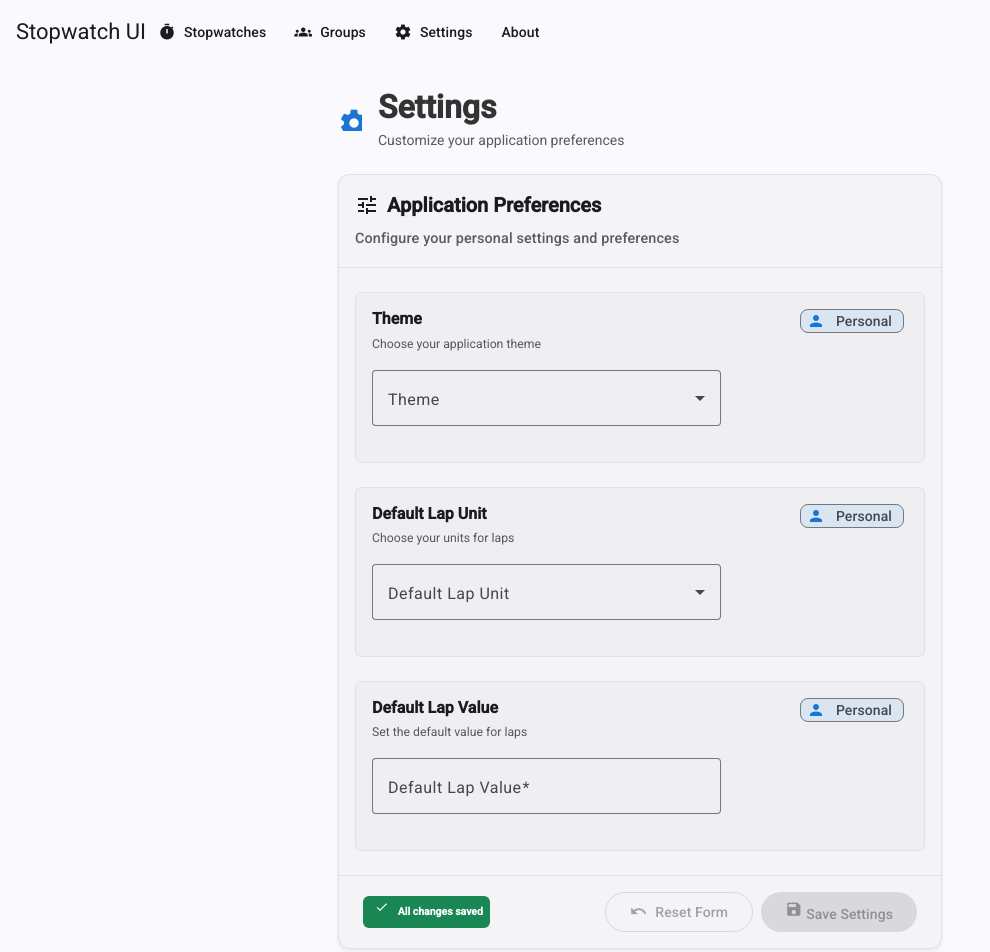
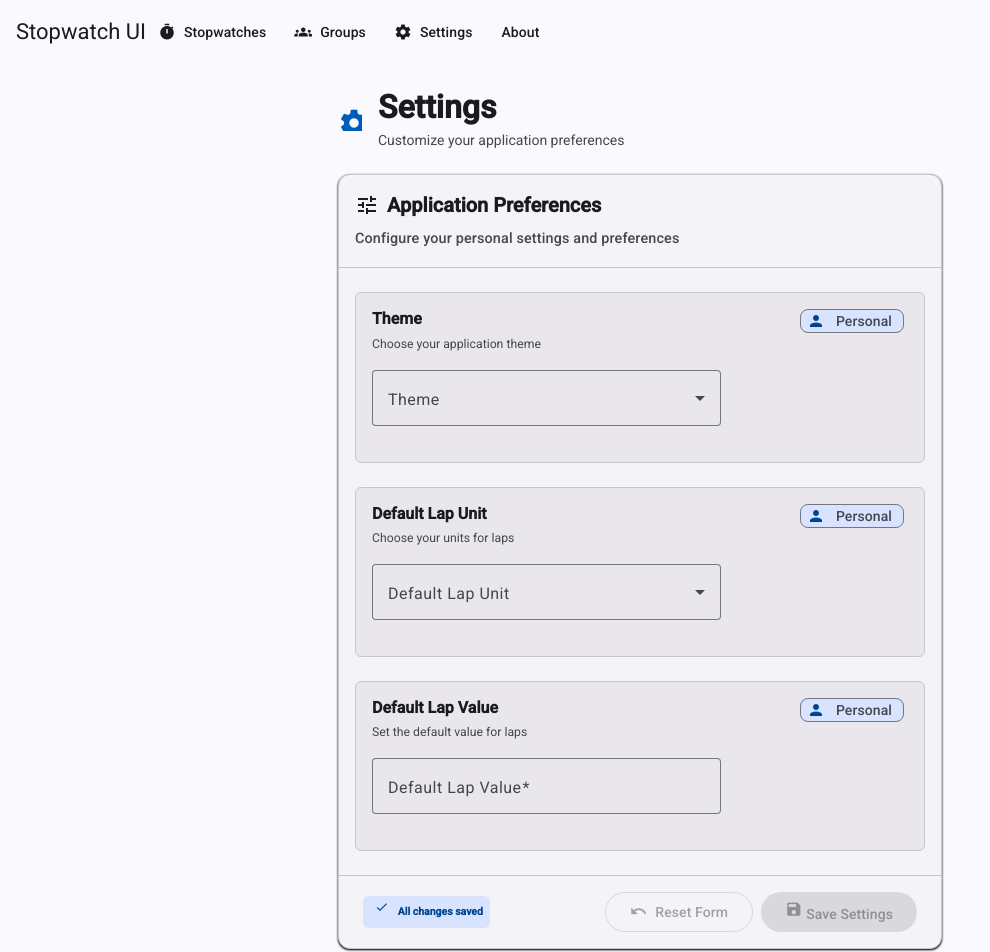
Before and after one commit to dpfens/stopwatch-ui, an Angular app: page /settings in a window 1280 px wide. Shown: the top 952 px of the page, without its empty margins (0-990 px from the left). Built offline with nearby package versions, Linux system fonts and the light colour scheme.

Commit message:
updates UI styling to be theme-agnostic

```diff
--- a/src/app/components/pages/about/about.component.scss
+++ b/src/app/components/pages/about/about.component.scss
@@ -1,9 +1,9 @@
 .hero-card {
-  background: linear-gradient(135deg, #007bff 0%, #0056b3 100%);
+  background: linear-gradient(135deg, var(--mat-sys-primary) 0%, var(--mat-sys-primary-container) 100%);
 }
 
 .hero-icon {
-  color: rgba(255, 255, 255, 0.9);
+  color: var(--mat-sys-on-primary);
 }
 
 .feature-card {
@@ -14,7 +14,7 @@
 .feature-card:hover {
   transform: translateY(-4px);
   box-shadow: 0 8px 25px rgba(0, 0, 0, 0.15) !important;
-  border-left-color: #007bff;
+  border-left-color: var(--mat-sys-primary);
 }
 
 .user-card {
@@ -42,13 +42,17 @@ mat-expansion-panel:last-child {
 }
 
 .alert-info {
-  border-left-color: #0dcaf0;
+  border-left-color: var(--mat-sys-tertiary);
 }
 
 .alert-success {
-  border-left-color: #198754;
+  border-left-color: var(--mat-sys-secondary);
 }
 
 .alert-light {
-  border-left-color: #6c757d;
+  border-left-color: var(--mat-sys-outline-variant);
 }
+
+.text-muted {
+  color: var(--mat-sys-on-surface-variant) !important;
+}
--- a/src/app/components/pages/settings/settings.component.scss
+++ b/src/app/components/pages/settings/settings.component.scss
@@ -1,14 +1,7 @@
-// Settings Component Styles
+// Settings Component Styles - Angular Material 3
 
 .setting-item {
-  background: rgba(0, 0, 0, 0.02);
-  transition: all 0.2s ease;
-
-  &:hover {
-    background: rgba(0, 0, 0, 0.04);
-    transform: translateY(-1px);
-    box-shadow: 0 4px 8px rgba(0, 0, 0, 0.1);
-  }
+  background: var(--mat-sys-surface-container-high);
 }
 
 // Scope chip styling
@@ -17,29 +10,29 @@
   height: 24px;
 
   &.scope-user {
-    background-color: rgba(33, 150, 243, 0.1);
-    color: #1976d2;
+    background-color: var(--mat-sys-primary-container);
+    color: var(--mat-sys-on-primary-container);
 
     mat-icon {
-      color: #1976d2;
+      color: var(--mat-sys-on-primary-container);
     }
   }
 
   &.scope-group {
-    background-color: rgba(255, 152, 0, 0.1);
-    color: #f57c00;
+    background-color: var(--mat-sys-secondary-container);
+    color: var(--mat-sys-on-secondary-container);
 
     mat-icon {
-      color: #f57c00;
+      color: var(--mat-sys-on-secondary-container);
     }
   }
 
   &.scope-global {
-    background-color: rgba(76, 175, 80, 0.1);
-    color: #388e3c;
+    background-color: var(--mat-sys-tertiary-container);
+    color: var(--mat-sys-on-tertiary-container);
 
     mat-icon {
-      color: #388e3c;
+      color: var(--mat-sys-on-tertiary-container);
     }
   }
 }
@@ -64,6 +57,7 @@ mat-option {
   .text-muted {
     font-size: 0.8em;
     line-height: 1.2;
+    color: var(--mat-sys-on-surface-variant);
   }
 }
 
@@ -75,12 +69,24 @@ mat-option {
   mat-icon {
     margin-right: 0.25rem;
   }
+
+  // Override Bootstrap badges with Material 3 colors
+  &.bg-warning {
+    background-color: var(--mat-sys-tertiary-container) !important;
+    color: var(--mat-sys-on-tertiary-container) !important;
+  }
+
+  &.bg-success {
+    background-color: var(--mat-sys-primary-container) !important;
+    color: var(--mat-sys-on-primary-container) !important;
+  }
 }
 
 // Card enhancements
 mat-card {
   border-radius: 12px;
-  border: 1px solid rgba(0, 0, 0, 0.08);
+  border: 1px solid var(--mat-sys-outline-variant);
+  background-color: var(--mat-sys-surface-container-low);
 
   mat-card-header {
     padding-bottom: 1rem;
@@ -89,11 +95,12 @@ mat-card {
       font-size: 1.25rem;
       font-weight: 600;
       margin-bottom: 0.5rem;
+      color: var(--mat-sys-on-surface);
     }
 
     mat-card-subtitle {
       font-size: 0.9rem;
-      opacity: 0.7;
+      color: var(--mat-sys-on-surface-variant);
     }
   }
 }
@@ -101,6 +108,7 @@ mat-card {
 // Action buttons styling
 mat-card-actions {
   padding: 1rem 1.5rem;
+  border-top: 1px solid var(--mat-sys-outline-variant);
 
   button[matButton] {
     display: inline-flex;
@@ -132,6 +140,21 @@ button[matButton] {
   border-radius: 8px;
   border: none;
 
+  &.alert-danger {
+    background-color: var(--mat-sys-error-container);
+    color: var(--mat-sys-on-error-container);
+
+    .btn-outline-danger {
+      border-color: var(--mat-sys-error);
+      color: var(--mat-sys-error);
+
+      &:hover {
+        background-color: var(--mat-sys-error);
+        color: var(--mat-sys-on-error);
+      }
+    }
+  }
+
   mat-icon {
     font-size: 1.2rem;
     width: 1.2rem;
@@ -141,25 +164,42 @@ button[matButton] {
 
 // Current value display
 .bg-light {
-  background-color: rgba(0, 0, 0, 0.03) !important;
-  border: 1px solid rgba(0, 0, 0, 0.08);
+  background-color: var(--mat-sys-surface-container) !important;
+  border: 1px solid var(--mat-sys-outline-variant);
 }
 
 // Page header enhancements
 h1 {
   font-size: 2rem;
   font-weight: 700;
-  color: #333;
+  color: var(--mat-sys-on-surface);
 }
 
 .text-primary {
-  color: #1976d2 !important;
+  color: var(--mat-sys-primary) !important;
+}
+
+.text-muted {
+  color: var(--mat-sys-on-surface-variant) !important;
 }
 
 // Info card styling
 .info-card {
-  background: linear-gradient(135deg, #f8f9fa 0%, #e9ecef 100%);
-  border: 1px solid rgba(0, 0, 0, 0.08);
+  background: var(--mat-sys-surface-container);
+  border: 1px solid var(--mat-sys-outline-variant);
+}
+
+// Scope info section colors
+.text-primary {
+  color: var(--mat-sys-primary) !important;
+}
+
+.text-secondary {
+  color: var(--mat-sys-secondary) !important;
+}
+
+.text-tertiary {
+  color: var(--mat-sys-tertiary) !important;
 }
 
 // Responsive adjustments
@@ -190,15 +230,15 @@ h1 {
   }
 }
 
-// Snackbar custom classes
+// Snackbar custom classes - keeping these as custom since they're notification specific
 .success-snackbar {
-  background-color: #4caf50;
-  color: white;
+  background-color: var(--mat-sys-primary);
+  color: var(--mat-sys-on-primary);
 }
 
 .error-snackbar {
-  background-color: #f44336;
-  color: white;
+  background-color: var(--mat-sys-error);
+  color: var(--mat-sys-on-error);
 }
 
 // Smooth transitions
@@ -209,7 +249,7 @@ h1 {
 // Custom focus states for better accessibility
 .btn:focus,
 mat-form-field:focus-within {
-  outline: 2px solid rgba(33, 150, 243, 0.3);
+  outline: 2px solid color-mix(in srgb, var(--mat-sys-primary) 30%, transparent);
   outline-offset: 2px;
 }
 
@@ -226,8 +266,43 @@ mat-chip-set {
 mat-error {
   font-size: 0.75rem;
   margin-top: 0.25rem;
+  color: var(--mat-sys-error);
 }
 
-// Object.entries() fix for template
-// This is a TypeScript helper, not CSS, but keeping here for reference
-// In component: Object = Object; // Add this line to make Object available in template
+// Additional Material 3 specific enhancements
+.border-bottom {
+  border-bottom-color: var(--mat-sys-outline-variant) !important;
+}
+
+.border-top {
+  border-top-color: var(--mat-sys-outline-variant) !important;
+}
+
+.border {
+  border-color: var(--mat-sys-outline-variant) !important;
+}
+
+// Shadow enhancements using Material 3 elevation
+.shadow-sm {
+  box-shadow:
+    0px 1px 2px var(--mat-sys-shadow),
+    0px 1px 3px color-mix(in srgb, var(--mat-sys-shadow) 30%, transparent) !important;
+}
+
+// Custom Material 3 elevation levels
+.elevation-1 {
+  box-shadow:
+    0px 1px 2px var(--mat-sys-shadow),
+    0px 1px 3px color-mix(in srgb, var(--mat-sys-shadow) 30%, transparent);
+}
+
+.elevation-2 {
+  box-shadow:
+    0px 1px 5px var(--mat-sys-shadow),
+    0px 2px 4px color-mix(in srgb, var(--mat-sys-shadow) 30%, transparent);
+}
+
+// Person icon indicator for user customizations
+mat-icon[style*="font-size: 16px"] {
+  color: var(--mat-sys-primary);
+}
--- a/src/app/components/shared/stopwatch/views/grid/stopwatch-grid-detail/stopwatch-detail.component.scss
+++ b/src/app/components/shared/stopwatch/views/grid/stopwatch-grid-detail/stopwatch-detail.component.scss
@@ -1,10 +1,10 @@
 /* Duration display container */
 .duration-display-container {
-  background: var(--mat-app-surface-variant, #f5f5f5);
+  background: var(--mat-sys-surface-container);
   border-radius: 12px;
   padding: 1.5rem 1rem;
   margin: 1rem 0;
-  border: 1px solid var(--mat-divider-color);
+  border: 1px solid var(--mat-sys-outline-variant);
 }
 
 /* Individual duration blocks */
@@ -16,7 +16,7 @@
 .duration-block label {
   font-size: 0.75rem;
   font-weight: 500;
-  color: var(--mat-text-secondary);
+  color: var(--mat-sys-on-surface-variant);
   margin-bottom: 0.25rem;
   letter-spacing: 0.5px;
 }
@@ -26,14 +26,14 @@
   font-family: 'Roboto Mono', monospace;
   font-size: 1.5rem;
   font-weight: 600;
-  color: var(--mat-text-primary);
+  color: var(--mat-sys-on-surface);
   line-height: 1.2;
 }
 
 /* Total duration - make it prominent */
 .duration-block.total .duration-time {
   font-size: 2rem;
-  color: var(--mat-primary);
+  color: var(--mat-sys-primary);
 }
 
 /* Secondary durations (lap/split) */
@@ -43,7 +43,7 @@
 
 .duration-block.secondary .duration-time {
   font-size: 1.25rem;
-  color: var(--mat-text-secondary);
+  color: var(--mat-sys-on-surface-variant);
 }
 
 /* Responsive adjustments */
@@ -69,12 +69,12 @@
 }
 
 .form-actions {
-    border-top: 1px solid var(--mat-divider-color);
+    border-top: 1px solid var(--mat-sys-outline-variant);
     padding-top: 1rem;
 }
 
 .metadata-section {
-    border-top: 1px solid var(--mat-divider-color);
+    border-top: 1px solid var(--mat-sys-outline-variant);
     padding-top: 1rem;
     font-size: 0.875rem;
 }
@@ -84,15 +84,15 @@
 }
 
 .text-warning {
-    color: var(--mat-warn);
+    color: var(--mat-sys-tertiary);
 }
 
 .text-danger {
-    color: var(--mat-error);
+    color: var(--mat-sys-error);
 }
 
 .text-muted {
-    color: var(--mat-text-secondary);
+    color: var(--mat-sys-on-surface-variant);
 }
 
 .groups-label {
@@ -114,9 +114,9 @@
     opacity: 0;
     transform: scale(0.8);
     transition: all 0.2s ease-in-out;
-    background-color: white;
+    background-color: var(--mat-sys-surface-container-highest);
     border-radius: 50%;
-    box-shadow: 0 2px 4px rgba(0, 0, 0, 0.1);
+    box-shadow: var(--mat-sys-level-2);
 
     &.visible {
       opacity: 1;
@@ -141,7 +141,7 @@
     cursor: pointer;
 
     &:hover {
-      box-shadow: 0 2px 8px rgba(0, 0, 0, 0.15);
+      box-shadow: var(--mat-sys-level-3);
       transform: translateY(-1px);
     }
 
@@ -180,7 +180,7 @@
       left: 0;
       right: 0;
       bottom: 0;
-      background: rgba(var(--mat-primary-rgb, 33, 150, 243), 0.04);
+      background: color-mix(in srgb, var(--mat-sys-primary) 4%, transparent);
       border-radius: inherit;
       pointer-events: none;
       z-index: 1;
@@ -189,11 +189,11 @@
 
   /* Selected state styling */
   &.selected {
-    border-color: var(--mat-primary);
-    background: rgba(var(--mat-primary-rgb, 33, 150, 243), 0.08);
+    border-color: var(--mat-sys-primary);
+    background: color-mix(in srgb, var(--mat-sys-primary) 8%, var(--mat-sys-surface));
 
     &::before {
-      background: rgba(var(--mat-primary-rgb, 33, 150, 243), 0.08);
+      background: color-mix(in srgb, var(--mat-sys-primary) 8%, transparent);
     }
   }
 
@@ -209,11 +209,11 @@
 
 /* Selection icon specific styling */
 .selection-icon {
-  color: var(--mat-primary);
+  color: var(--mat-sys-primary);
   transition: all 0.2s ease-in-out;
 
   &:hover {
-    background: rgba(var(--mat-primary-rgb, 33, 150, 243), 0.1);
+    background: color-mix(in srgb, var(--mat-sys-primary) 10%, transparent);
     border-radius: 50%;
   }
 }
```
Also changed, not shown: src/styles.scss (line endings or trailing spaces).
